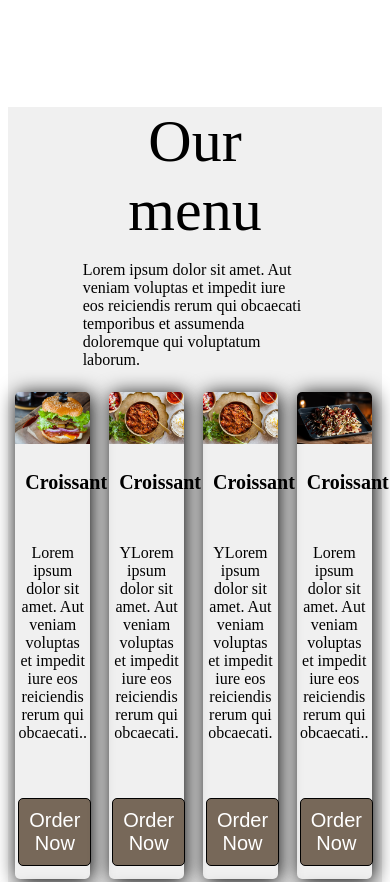
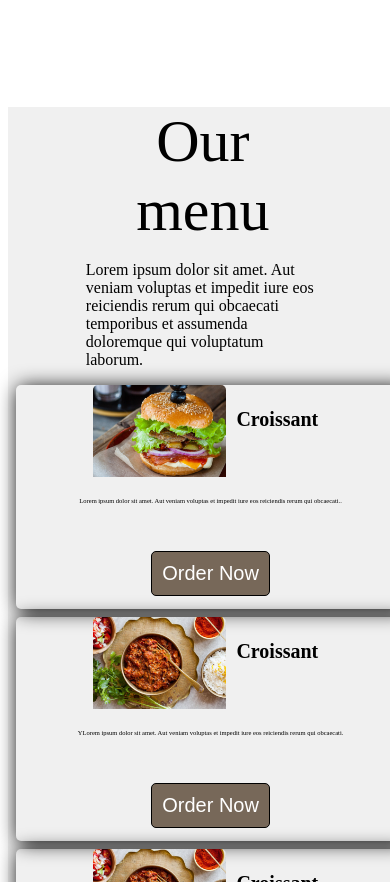
Before and after one commit to Sonalranisr88/Imiot_work, a plain HTML site: page Task_5/index.html in a window 390 px wide. Shown: the part 2111-2993 px from the top of the page. Drawn offline with Linux system fonts and the light colour scheme; files whose address does not match are found by name; a web font is replaced by a local one.

Commit message:
Change layout, font and responsiveness

```diff
--- a/Task_3/style.css
+++ b/Task_3/style.css
@@ -123,9 +123,7 @@ h2{
         top: 20px;
         right: 20px;
     }
-    main{
-        float: left;
-    }
+
     div{
         position: absolute;
         left: 50%;
@@ -140,6 +138,7 @@ h2{
    .img{
     width: 300px;
     height: 300px;
+    margin-bottom: 0px;
    }
    .small{
     font-size: xx-small;
@@ -147,6 +146,16 @@ h2{
    .para{
     padding-left: 30px;
    }
+   body p{
+    font-size: 20px;
+   }
+   .main{
+    margin-left: 100px;
+    width: 100%;
+    margin-right: 100px;
+    margin-top: 50px;
+
+   }
 
 
 
--- a/Task_4/index.css
+++ b/Task_4/index.css
@@ -1,10 +1,13 @@
-
+*{
+    font-family: 'Marko One', serif;
+}
 body{
     margin: 0px;
     padding: 0px;
     height: 100%;
     width: 100%;
     overflow-x: hidden;
+
 }
 .firstdiv{
     height: 80%;
@@ -376,6 +379,7 @@ input{
     body{overflow-x: hidden;}
     .heading{font-size: 85px;}
     .subhead{font-size: 30px; margin-top: 10px;}
+
 }
 
 @media all and (min-width:1000px) {
@@ -390,4 +394,8 @@ input{
     #colour{  height: 40%; width: 70%; margin-top: 10px; margin-left: 15px;}
     .heading{font-size: 150px;}
     .subhead{font-size: 50px; margin-top: 10px;}
+
 }
+@media (max-width: 800px){
+   .uparrow{display: none;}
+}
--- a/Task_5/index.css
+++ b/Task_5/index.css
@@ -169,8 +169,6 @@ button{
      border-top-right-radius: 5px;
      border-top-left-radius: 5px;
 
-
-
     }
 
    .title{
@@ -185,12 +183,11 @@ button{
     }
 
    .des{
-     padding: 3px;
-     text-align: center;
-
-     padding-top: 10px;
-           border-bottom-right-radius: 5px;
-     border-bottom-left-radius: 5px;
+    padding: 3px;
+    text-align: center;
+    padding-top: 10px;
+    border-bottom-right-radius: 5px;
+    border-bottom-left-radius: 5px;
    }
    button{
      margin-top: 40px;
@@ -343,6 +340,29 @@ input[type=text], select, textarea {
   .footer-col form button {
     margin: 10px 0 0 0;
   }
+  .main{
+    flex-wrap: wrap;
+    width: 100%;
+  }
+  .card img{
+    width: 133.443px;
+    height: 91.975px;
+  }
+  .des{
+    font-size: 6.5px;
+  }
+  .title{
+    font-size: 15px;
+  }
+  .card buton{
+    font-size: 7.5px;
+  }
+  .card{
+    display: flex;
+    flex-wrap: wrap;
+    width: 100%;
+    justify-content: center;
+  }
 }
 
 
```
